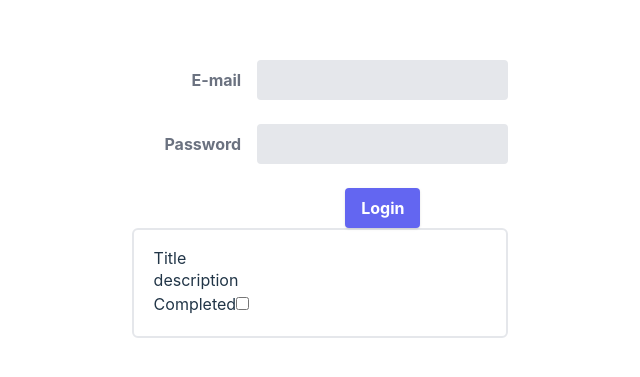
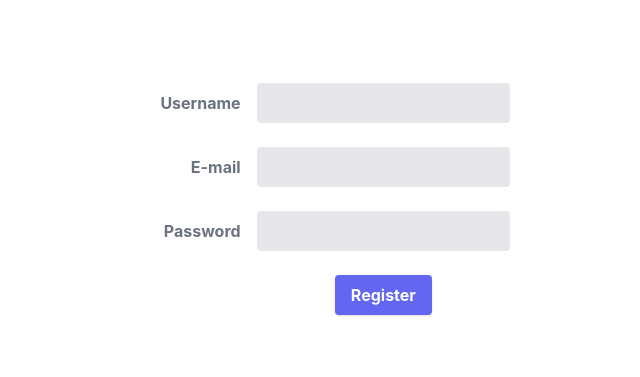
Before and after one commit to erdilhasan/gunsel-todo-frontend, a React (Vite) app: page /register in a window 1280 px wide. Shown: the part 201-578 px from the top of the page, without its empty margins (320-960 px from the left). Built offline with nearby package versions, Linux system fonts and the light colour scheme.

Commit message:
Register Form And login

```diff
--- a/package.json
+++ b/package.json
@@ -12,7 +12,8 @@
   "dependencies": {
     "react": "^18.3.1",
     "react-dom": "^18.3.1",
-    "react-hook-form": "^7.52.0"
+    "react-hook-form": "^7.52.0",
+    "react-router-dom": "^6.24.0"
   },
   "devDependencies": {
     "@types/react": "^18.3.3",
--- a/src/App.jsx
+++ b/src/App.jsx
@@ -1,12 +1,23 @@
+import { BrowserRouter, Route, Routes } from "react-router-dom";
 import "./App.css";
-import LoginTile from "./components/loginComponent.jsx";
-import TaskTile from "./components/task_tile.jsx";
+import LoginForm from "./components/LoginForm.jsx";
+import RegisterForm from "./components/RegisterForm.jsx";
 
 function App() {
   return (
     <>
-      <LoginTile></LoginTile>
-      <TaskTile></TaskTile>
+      <BrowserRouter>
+        <Routes>
+          {/*<Route path="/" element={<Layout />}>*/}
+
+          <Route index element={<LoginForm />} />
+          <Route path="login" element={<LoginForm />}></Route>
+          <Route path="register" element={<RegisterForm />}></Route>
+
+          <Route path="*" element={<h1>404 No Page Found</h1>} />
+          {/* </Route> Closing Tag for layout*/}
+        </Routes>
+      </BrowserRouter>
     </>
   );
 }
--- /dev/null
+++ b/src/components/LoginForm.jsx
@@ -0,0 +1,63 @@
+import { useForm } from "react-hook-form";
+
+export default function LoginForm() {
+  const { register, handleSubmit } = useForm();
+
+  const onSubmit = async (data) => {
+    const requestOptions = {
+      method: "POST",
+      headers: { "Content-Type": "application/json" },
+      body: JSON.stringify(data),
+    };
+    const response = await fetch(
+      "http://localhost:3000/api/user/login",
+      requestOptions
+    );
+    const res = await response.status;
+    alert(res);
+  };
+  return (
+    <form onSubmit={handleSubmit(onSubmit)} className="w-full max-w-sm">
+      <div className="md:flex md:items-center mb-6">
+        <div className="md:w-1/3">
+          <label className="block text-gray-500 font-bold md:text-right mb-1 md:mb-0 pr-4">
+            E-mail
+          </label>
+        </div>
+        <div className="md:w-2/3">
+          <input
+            {...register("email")}
+            name="email"
+            className="bg-gray-200 appearance-none border-2 border-gray-200 rounded w-full py-2 px-4 text-gray-700 leading-tight focus:outline-none focus:bg-white focus:border-indigo-500"
+            type="text"
+            //  value="name"
+          />
+        </div>
+      </div>
+      <div className="md:flex md:items-center mb-6">
+        <div className="md:w-1/3">
+          <label className="block text-gray-500 font-bold md:text-right mb-1 md:mb-0 pr-4">
+            Password
+          </label>
+        </div>
+        <div className="md:w-2/3">
+          <input
+            {...register("password")}
+            name="password"
+            className="bg-gray-200 appearance-none border-2 border-gray-200 rounded w-full py-2 px-4 text-gray-700 leading-tight focus:outline-none focus:bg-white focus:border-indigo-500"
+            type="password"
+          />
+        </div>
+      </div>
+
+      <div className="md:flex md:items-center">
+        <div className="md:w-1/3"></div>
+        <div className="md:w-2/3">
+          <button className="shadow bg-indigo-500 hover:bg-indigo-400 focus:shadow-outline focus:outline-none text-white font-bold py-2 px-4 rounded">
+            Login
+          </button>
+        </div>
+      </div>
+    </form>
+  );
+}
--- a/src/components/loginComponent.jsx
+++ b/src/components/RegisterForm.jsx
@@ -1,13 +1,39 @@
 import { useForm } from "react-hook-form";
 
-export default function LoginTile() {
+export default function RegisterForm() {
   const { register, handleSubmit } = useForm();
 
-  const onSubmit = (data) => {
-    console.log(data);
+  const onSubmit = async (data) => {
+    const requestOptions = {
+      method: "POST",
+      headers: { "Content-Type": "application/json" },
+      body: JSON.stringify(data),
+    };
+    const response = await fetch(
+      "http://localhost:3000/api/user/register",
+      requestOptions
+    );
+    const res = await response.status;
+    alert(res);
   };
   return (
     <form onSubmit={handleSubmit(onSubmit)} className="w-full max-w-sm">
+      <div className="md:flex md:items-center mb-6">
+        <div className="md:w-1/3">
+          <label className="block text-gray-500 font-bold md:text-right mb-1 md:mb-0 pr-4">
+            Username
+          </label>
+        </div>
+        <div className="md:w-2/3">
+          <input
+            {...register("username")}
+            name="username"
+            className="bg-gray-200 appearance-none border-2 border-gray-200 rounded w-full py-2 px-4 text-gray-700 leading-tight focus:outline-none focus:bg-white focus:border-indigo-500"
+            type="text"
+            //  value="name"
+          />
+        </div>
+      </div>
       <div className="md:flex md:items-center mb-6">
         <div className="md:w-1/3">
           <label className="block text-gray-500 font-bold md:text-right mb-1 md:mb-0 pr-4">
@@ -44,7 +70,7 @@ export default function LoginTile() {
         <div className="md:w-1/3"></div>
         <div className="md:w-2/3">
           <button className="shadow bg-indigo-500 hover:bg-indigo-400 focus:shadow-outline focus:outline-none text-white font-bold py-2 px-4 rounded">
-            Login
+            Register
           </button>
         </div>
       </div>
```
Also changed, not shown: 1 other file (tests, documents, lock files or other folders).
